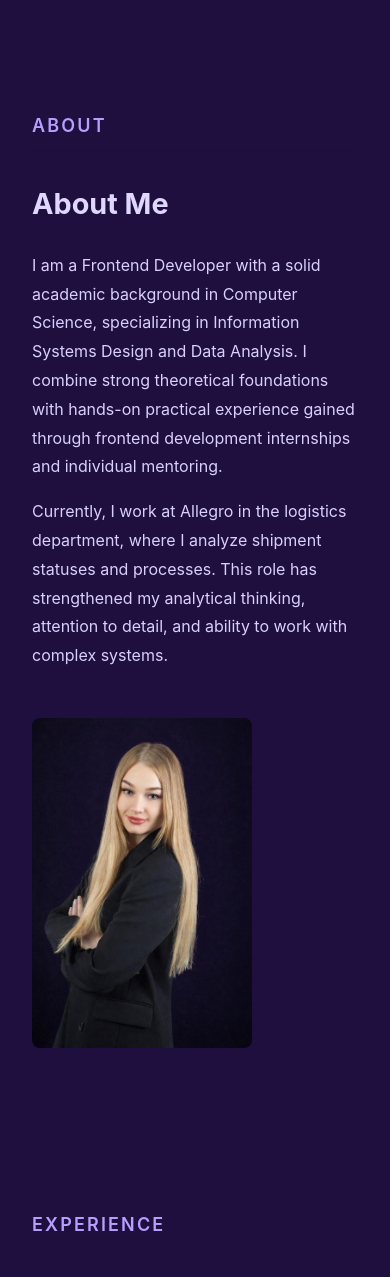
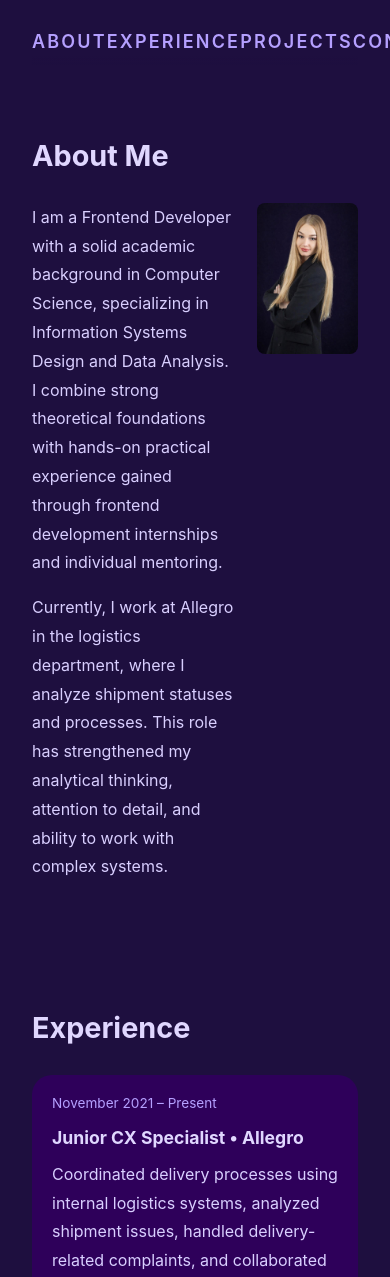
Before and after one commit to viktoriagrubi/wiktoriagrubiznaportfolio, a plain HTML site: page index.html in a window 390 px wide. Shown: the part 312-1589 px from the top of the page. Drawn offline with Linux system fonts and the light colour scheme.

Commit message:
updated nav

```diff
--- a/index.html
+++ b/index.html
@@ -47,14 +47,17 @@
         </div>
       </header>
 
+      <nav class="mobile-top-nav">
+        <a href="#about">About</a>
+        <a href="#experience">Experience</a>
+        <a href="#projects">Projects</a>
+        <a href="#contact">Contact</a>
+      </nav>
+
       <main class="content">
         <section id="about">
-          <div class="mobile-nav-label">About</div>
-          <nav class="section-nav">
-            <ul>
-              <li><a href="#about">About</a></li>
-            </ul>
-          </nav>
+
+
 
           <h2>About Me</h2>
 
@@ -83,12 +86,8 @@
         </section>
 
         <section id="experience">
-          <div class="mobile-nav-label">Experience</div>
-          <nav class="section-nav">
-            <ul>
-              <li><a href="#experience">Experience</a></li>
-            </ul>
-          </nav>
+
+
 
           <h2>Experience</h2>
 
@@ -125,11 +124,9 @@
         </section>
 
         <section id="projects">
-          <div class="mobile-nav-label">Projects</div>
+
           <nav class="section-nav">
-            <ul>
-              <li><a href="#projects">Projects</a></li>
-            </ul>
+
           </nav>
           <h2>Projects</h2>
           <ul class="projects-list">
@@ -441,6 +438,12 @@
 
     <footer>
       <section id="contact" class="contact-section">
+        <nav class="contact-desktop-nav">
+    <a href="#about">About</a>
+    <a href="#experience">Experience</a>
+    <a href="#projects">Projects</a>
+    <a href="#contact">Contact</a>
+  </nav>
         <div class="mobile-nav-label">Contact</div>
         <div class="contact-layout">
           <div class="contact-left">
--- a/style.css
+++ b/style.css
@@ -6,8 +6,9 @@
 html,
 body {
   height: 100%;
-  font-family: -apple-system, BlinkMacSystemFont, "Segoe UI", Roboto, Oxygen,
-    Ubuntu, Cantarell, "Open Sans", "Helvetica Neue", sans-serif;
+  font-family:
+    -apple-system, BlinkMacSystemFont, "Segoe UI", Roboto, Oxygen, Ubuntu,
+    Cantarell, "Open Sans", "Helvetica Neue", sans-serif;
   background-color: #1e0f3f;
   color: #e0d7ff;
   line-height: 1.6;
@@ -106,6 +107,7 @@ nav a:hover {
 }
 section {
   margin-bottom: 6rem;
+  padding-top: 44px;
 }
 section h2 {
   font-size: 1.8rem;
@@ -141,7 +143,9 @@ section p {
   background-color: #2b0d4a;
   padding: 1.5rem;
   border-radius: 6px;
-  transition: transform 0.2s ease, background-color 0.2s ease;
+  transition:
+    transform 0.2s ease,
+    background-color 0.2s ease;
 }
 .projects-list li:hover {
   transform: translateY(-4px);
@@ -166,7 +170,9 @@ footer a:hover {
   height: 32px;
   object-fit: contain;
   opacity: 0.75;
-  transition: opacity 0.2s ease, transform 0.2s ease;
+  transition:
+    opacity 0.2s ease,
+    transform 0.2s ease;
 }
 .social-links img:hover {
   opacity: 1;
@@ -180,7 +186,9 @@ footer a:hover {
   margin-bottom: 1rem;
   border-left: 4px solid transparent;
   background-color: #2e005a;
-  transition: background-color 0.3s ease, border-left 0.3s ease,
+  transition:
+    background-color 0.3s ease,
+    border-left 0.3s ease,
     transform 0.2s ease;
   border-radius: 20px;
 }
@@ -201,7 +209,9 @@ footer a:hover {
   background-color: #2e005a;
   border-radius: 8px;
   overflow: hidden;
-  transition: transform 0.3s ease, box-shadow 0.3s ease;
+  transition:
+    transform 0.3s ease,
+    box-shadow 0.3s ease;
 }
 .project-item:hover {
   transform: translateY(-5px);
@@ -264,7 +274,9 @@ footer a:hover {
   width: 26px;
   height: 26px;
   opacity: 0.8;
-  transition: opacity 0.3s ease, transform 0.3s ease;
+  transition:
+    opacity 0.3s ease,
+    transform 0.3s ease;
 }
 .github-link img:hover {
   opacity: 1;
@@ -325,7 +337,9 @@ footer a:hover {
   border-radius: 6px;
   font-weight: 600;
   cursor: pointer;
-  transition: background-color 0.2s ease, transform 0.2s ease;
+  transition:
+    background-color 0.2s ease,
+    transform 0.2s ease;
 }
 
 .send-btn:hover {
@@ -363,6 +377,36 @@ footer a:hover {
 
 .mobile-nav-label {
   display: none;
+}
+
+.mobile-top-nav {
+  display: none;
+}
+
+.contact-desktop-nav {
+  display: flex;
+  justify-content: space-evenly;
+  align-items: center;
+
+  height: 44px;
+  margin-bottom: 2.5rem;
+
+  background: linear-gradient(to bottom, #1e0f3f 80%, rgba(30, 15, 63, 0));
+}
+
+.contact-desktop-nav a {
+  font-size: 18px;
+  font-weight: 600;
+  letter-spacing: 0.12em;
+  text-transform: uppercase;
+
+  color: #b5a0ff;
+  text-decoration: none;
+  transition: color 0.2s ease;
+}
+
+.contact-desktop-nav a:hover {
+  color: #e0d7ff;
 }
 
 @media (max-width: 900px) {
@@ -429,12 +473,18 @@ footer a:hover {
   }
 
   .about-content {
-    flex-direction: column;
-    gap: 2rem;
+    flex-direction: row;
+    align-items: flex-start;
+    gap: 1.5rem;
+  }
+
+  .about-text {
+    flex: 2;
   }
 
   .about-image {
-    max-width: 220px;
+    flex: 1;
+    max-width: 140px;
   }
 
   .projects-list {
@@ -473,4 +523,42 @@ footer a:hover {
   .side-nav {
     display: none;
   }
+
+  .mobile-top-nav {
+    display: flex;
+    justify-content: space-evenly;
+    align-items: center;
+
+    height: 44px;
+    margin: 0 2rem 1.5rem;
+
+    position: sticky;
+    top: 0;
+    z-index: 20;
+
+    background: linear-gradient(to bottom, #1e0f3f 80%, rgba(30, 15, 63, 0));
+  }
+
+  .mobile-top-nav a {
+    font-size: 18px;
+    font-weight: 600;
+    letter-spacing: 0.12em;
+    text-transform: uppercase;
+
+    color: #b5a0ff;
+    text-decoration: none;
+    transition: color 0.2s ease;
+  }
+
+  .mobile-top-nav a:hover {
+    color: #e0d7ff;
+  }
+
+  .mobile-nav-label {
+    display: none !important;
+  }
+
+  .contact-desktop-nav {
+    display: none;
+  }
 }
```
